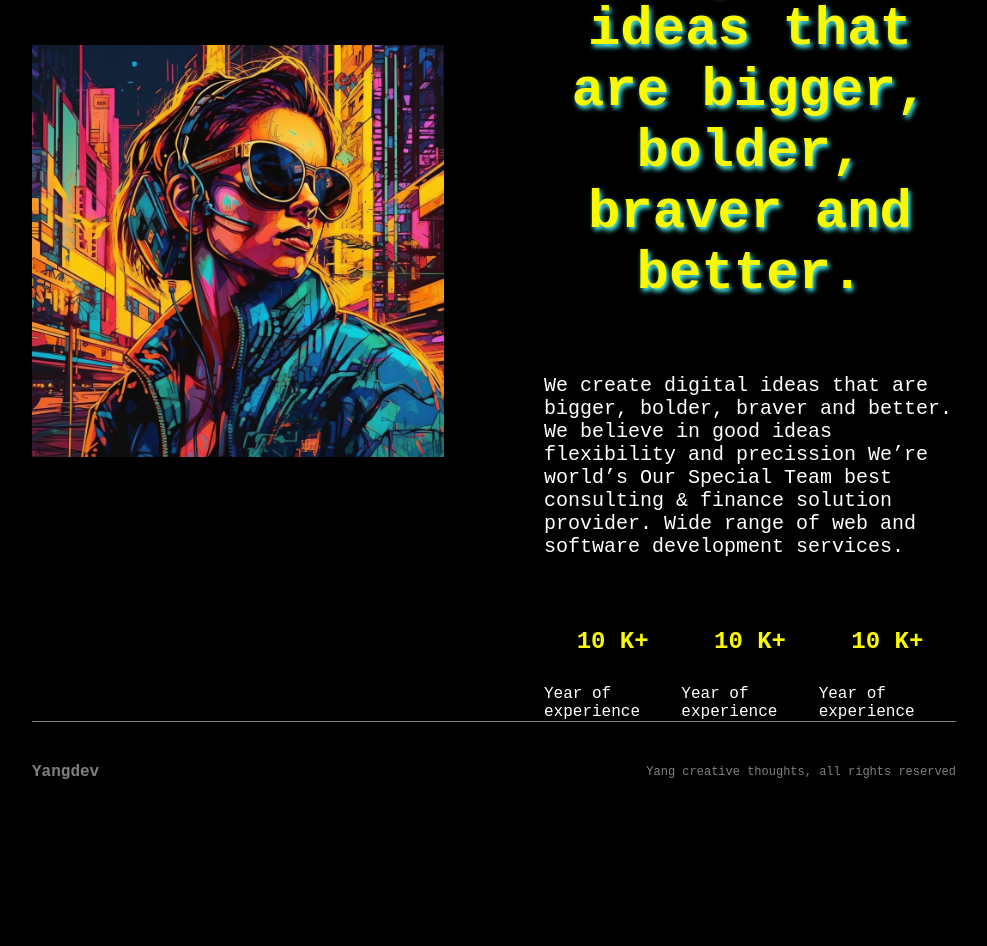
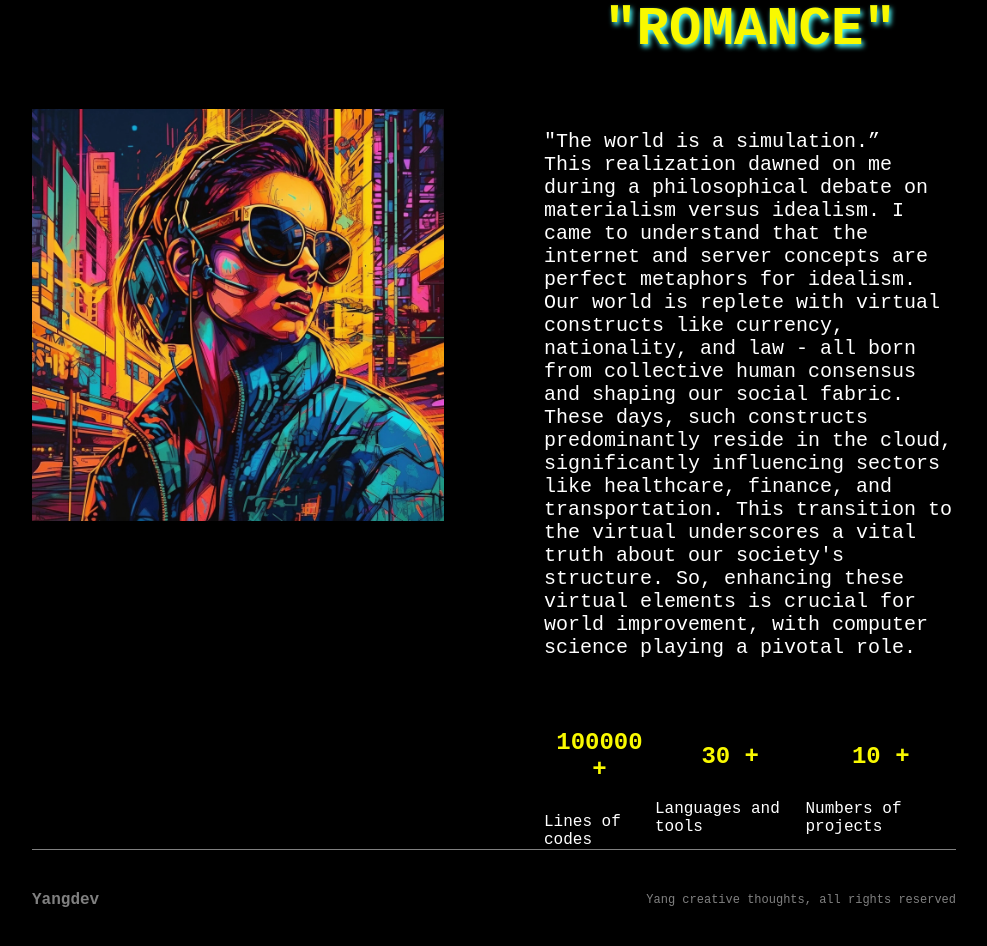
Before and after one commit to YangIsCoding/Blog_Web, a Next.js app: page /about in a window 1280 px wide. Shown: the part 320-1266 px from the top of the page, without its empty margins (146-1133 px from the left). Before the commit the page ends 1141 px from the top, so only its background shows below. Built offline with nearby package versions, Linux system fonts and the light colour scheme.

Commit message:
self introduction

```diff
--- a/src/app/about/page.jsx
+++ b/src/app/about/page.jsx
@@ -22,28 +22,28 @@ const AboutPage = () => {
         />
       </div>
       <div className={styles.textContainer}>
-        <h2 className={styles.subtitle}>About Agency</h2>
+        <h2 className={styles.subtitle}>About Yang</h2>
         <h1 className={styles.title}>
-          We create digital ideas that are bigger, bolder, braver and better.
+          Infuse code with "ROMANCE"
         </h1>
         <p className={styles.desc}>
-          We create digital ideas that are bigger, bolder, braver and better. We
-          believe in good ideas flexibility and precission We’re world’s Our
-          Special Team best consulting & finance solution provider. Wide range
-          of web and software development services.
+          "The world is a simulation.”<br></br>
+
+This realization dawned on me during a philosophical debate on materialism versus idealism. I came to understand that the internet and server concepts are perfect metaphors for idealism. Our world is replete with virtual constructs like currency, nationality, and law - all born from collective human consensus and shaping our social fabric. These days, such constructs predominantly reside in the cloud, significantly influencing sectors like healthcare, finance, and transportation. This transition to the virtual underscores a vital truth about our society's structure. So, enhancing these virtual elements is crucial for world improvement, with computer science playing a pivotal role.
+
         </p>
         <div className={styles.boxes}>
           <div className={styles.box}>
-            <h1>10 K+</h1>
-            <p className={ styles.boxDesc}>Year of experience</p>
+            <h1>100000 +</h1>
+            <p className={ styles.boxDesc}>Lines of codes</p>
           </div>
           <div className={styles.box}>
-            <h1>10 K+</h1>
-            <p className={ styles.boxDesc}>Year of experience</p>
+            <h1>30 +</h1>
+            <p className={ styles.boxDesc}>Languages and tools</p>
           </div>
           <div className={styles.box}>
-            <h1>10 K+</h1>
-            <p className={ styles.boxDesc}>Year of experience</p>
+            <h1>10 +</h1>
+            <p className={ styles.boxDesc}>Numbers of projects</p>
           </div>
         </div>
       </div>
--- a/src/app/home.module.css
+++ b/src/app/home.module.css
@@ -57,7 +57,7 @@
     position: relative;
     width: 100%;
     filter:drop-shadow(0px 0px 10px rgba(0,0,0,.5)) contrast(120%);
-    min-height: 500px;
+    min-height: 600px;
 }
 
 @media(max-width:1024px){
```
Also changed, not shown: src/app/page.jsx (+5 -6 lines), public/my_photo2.png (added), public/my_photo3.png (added).
